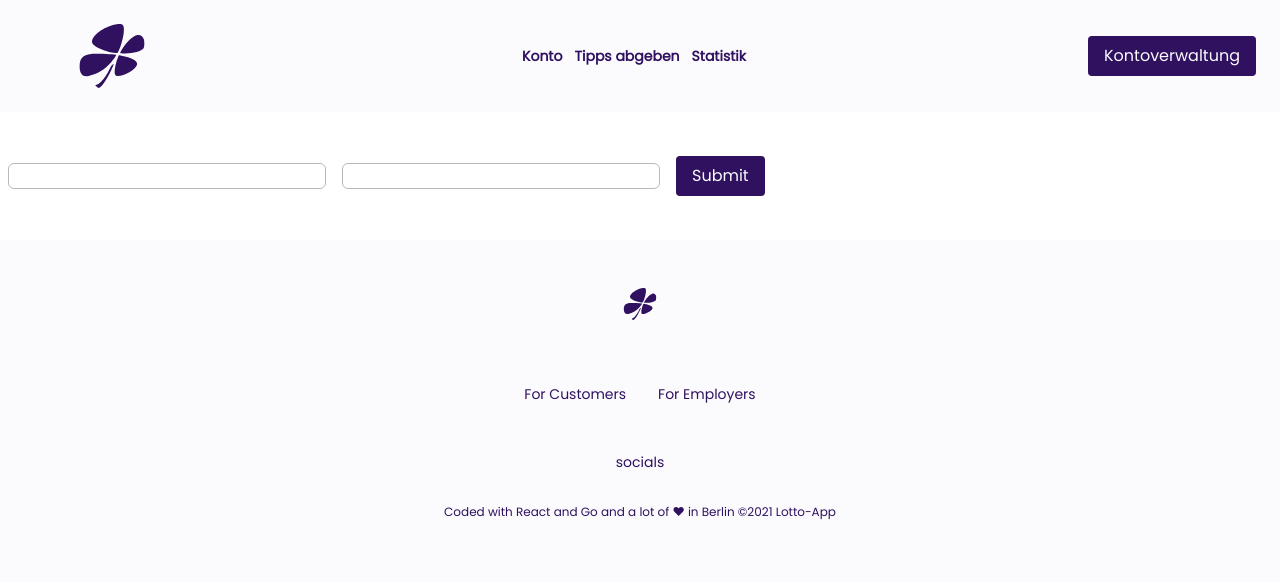
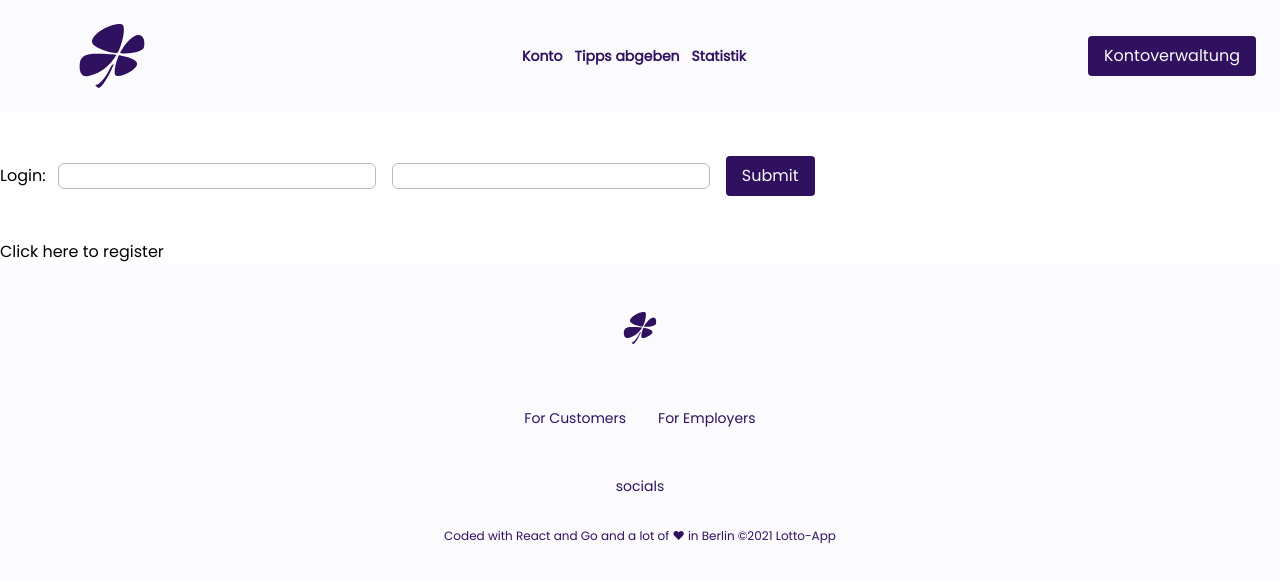
Before and after one commit to crescendolll/lotto, a React (Create React App) app in the folder lotto-ui/: page / in a window 1280 px wide. Shown: the top 582 px of the page. Built offline with nearby package versions, Linux system fonts and the light colour scheme.

Commit message:
implement register function

```diff
--- a/lotto-ui/src/App.js
+++ b/lotto-ui/src/App.js
@@ -1,10 +1,11 @@
-import React, { useState, useEffect } from 'react'
+import React, { useState } from 'react'
 import { TippsPage } from './components/pages/TippsPage/TippsPage'
-import { login, logout } from './api'
+import { login, logout, signUp } from './api'
 import { LandingPage } from './components/pages/TippsPage/LandingPage'
 
 function App() {
   const [auth, setAuth] = useState('')
+
   const onLogin = (username, password) => {
     login(username, password).then((data) => {
       setAuth(data.auth)
@@ -19,12 +20,16 @@ function App() {
     })
   }
 
+  const onSignUp = (username, password) => {
+    signUp(username,password).then((data) => {console.log(data)})
+  }
+
   return (
     <div>
       {auth ? (
         <TippsPage auth={auth} onLogout={onLogout} />
       ) : (
-        <LandingPage onLogin={onLogin} onLogout={onLogout} />
+        <LandingPage onLogin={onLogin} onLogout={onLogout} onSignUp={onSignUp}/>
       )}
     </div>
   )
--- a/lotto-ui/src/components/pages/TippsPage/LandingPage.jsx
+++ b/lotto-ui/src/components/pages/TippsPage/LandingPage.jsx
@@ -3,12 +3,16 @@ import { Button } from '../../Button'
 import { Footer } from '../../layout/Footer/Footer'
 import { Header } from '../../layout/Header/Header'
 
-export const LandingPage = ({ onLogin, onLogout }) => {
+export const LandingPage = ({ onLogin, onLogout, onSignUp }) => {
   const [username, setUsername] = useState(null)
   const [password, setPassword] = useState(null)
+  const [showRegister, setShowRegister] = useState(false)
 
   const onSubmit = (event) => {
     event.preventDefault()
+    if (showRegister) {
+      onSignUp(username, password)
+    }
     onLogin(username, password)
   }
 
@@ -22,12 +26,52 @@ export const LandingPage = ({ onLogin, onLogout }) => {
 
   return (
     <div>
-      <Header onLogout={onLogout}/>
-      <form onSubmit={onSubmit} className='my-9'>
-        <input type='text' size='20' onChange={onChangeUsername} className=' mx-2 border rounded-md border-dunkelgrau'/>
-        <input type='password' size='20' onChange={onChangePassword} className=' mx-2 border rounded-md border-dunkelgrau'/>
-        <Button>Submit</Button>
-      </form>
+      <Header onLogout={onLogout} />
+      {showRegister ? (
+        <div>
+          <form onSubmit={onSubmit} className='my-9'>
+            {'Register: '}
+            <input
+              type='text'
+              size='20'
+              onChange={onChangeUsername}
+              className=' mx-2 border rounded-md border-dunkelgrau'
+            />
+            <input
+              type='password'
+              size='20'
+              onChange={onChangePassword}
+              className=' mx-2 border rounded-md border-dunkelgrau'
+            />
+            <Button>Register</Button>
+          </form>
+          <button onClick={() => setShowRegister(false)}>
+            Click here to register
+          </button>
+        </div>
+      ) : (
+        <div>
+          <form onSubmit={onSubmit} className='my-9'>
+            {'Login: '}
+            <input
+              type='text'
+              size='20'
+              onChange={onChangeUsername}
+              className=' mx-2 border rounded-md border-dunkelgrau'
+            />
+            <input
+              type='password'
+              size='20'
+              onChange={onChangePassword}
+              className=' mx-2 border rounded-md border-dunkelgrau'
+            />
+            <Button>Submit</Button>
+          </form>
+          <button onClick={() => setShowRegister(true)}>
+            Click here to register
+          </button>
+        </div>
+      )}
       <Footer />
     </div>
   )
```
